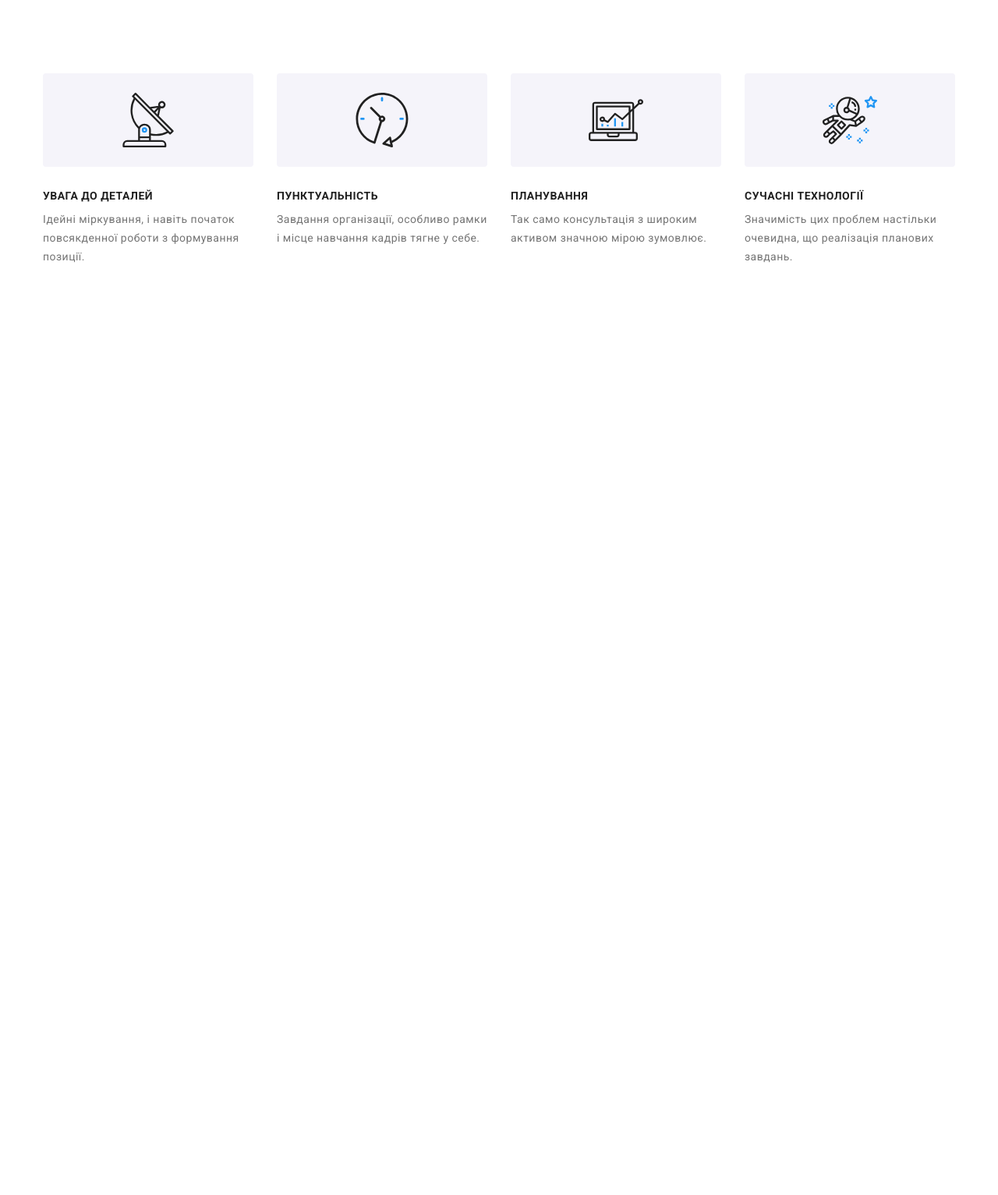
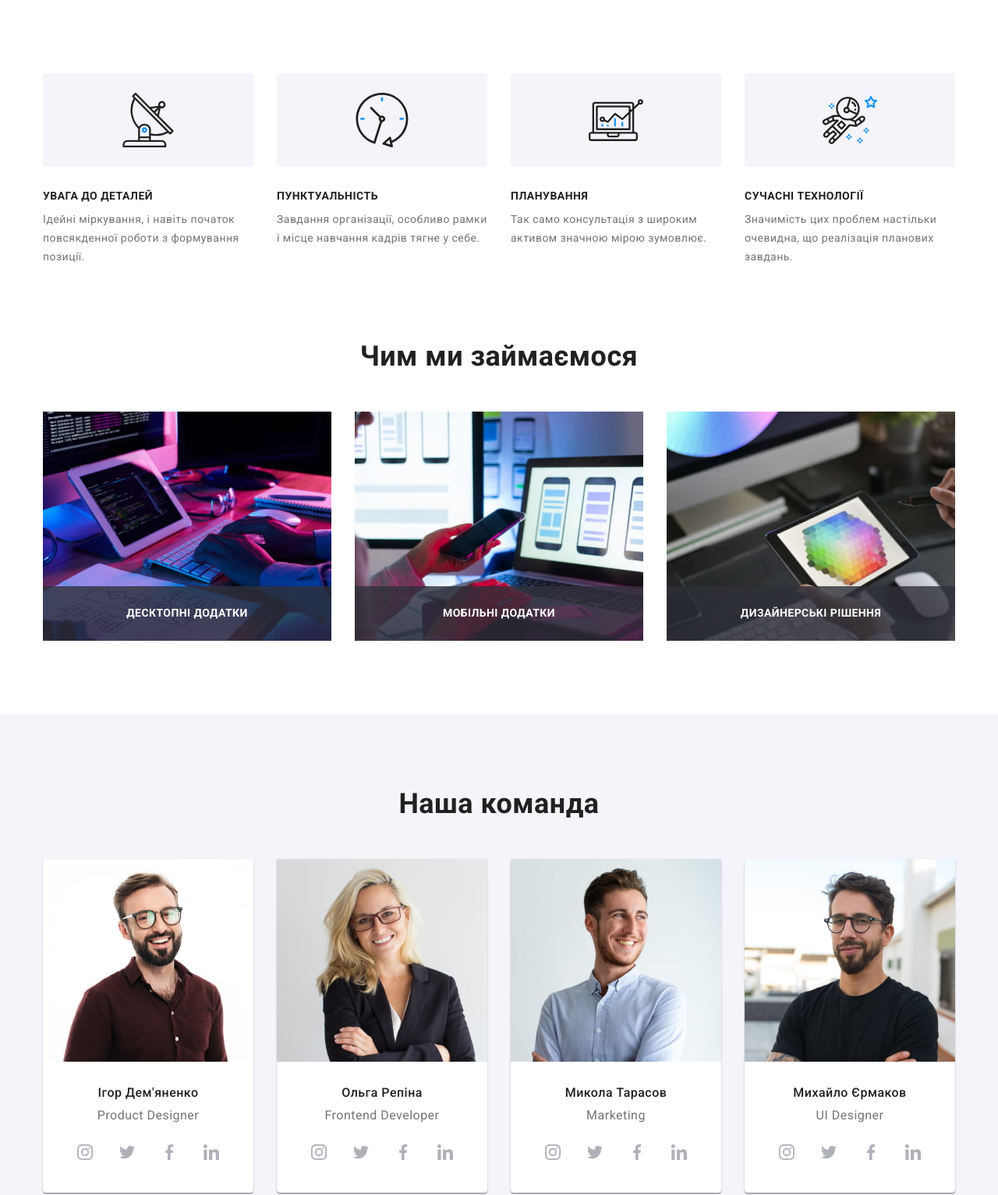
Before and after one commit to DimaSvirin/goit-markup-hw-08, a plain HTML site: page index.html in a window 1280 px wide. Shown: the whole page at 78% size. Before the commit the page ends 800 px from the top, so only its background shows below. Drawn offline with nearby package versions, Linux system fonts and the light colour scheme.

Commit message:
адаптація стилів секції команда та робота

```diff
--- a/index.html
+++ b/index.html
@@ -114,7 +114,7 @@
           </ul>
         </div>
       </section>
-      <!-- <section class="work section">
+      <section class="work section">
         <div class="container">
           <h2 class="work-title">Чим ми займаємося</h2>
           <ul class="works">
@@ -147,8 +147,8 @@
             </li>
           </ul>
         </div>
-      </section> -->
-      <!-- <section class="team section">
+      </section>
+      <section class="team section">
         <div class="container">
           <h2 class="team__title">Наша команда</h2>
           <ul class="team__list">
@@ -322,7 +322,7 @@
             </li>
           </ul>
         </div>
-      </section> -->
+      </section>
       <!-- <section class="clients section">
         <div class="container">
           <h2 class="clients__title">Постійні клієнти</h2>
--- a/sass/sections/_features.scss
+++ b/sass/sections/_features.scss
@@ -1,6 +1,8 @@
 /* features */
 .features {
-    // padding-bottom: 0;
+    @include desktop {
+        padding-bottom: 0;
+    }
 }
 
 .features__list {
--- a/sass/sections/_team.scss
+++ b/sass/sections/_team.scss
@@ -5,24 +5,40 @@
 }
 
 .team__title {
-    font-size: 36px;
-    line-height: 1.17;
-    text-align: center;
-    color: var(--title-color);
+        font-size: 28px;
+        line-height: calc(33/28);
+        margin-bottom: 30px;
+        text-align: center;
+        color: var(--title-color);
 
-    margin-bottom: 50px;
+    @include desktop {
+        font-size: 36px;
+        line-height: 1.17;
+        margin-bottom: 50px;
+    }
+
 }
 
 .team__list {
     display: flex;
+    flex-wrap: wrap;
+    justify-content: center;
     gap: 30px;
 }
 
 .team__item {
-    display: inline-block;
+    width: 100%;
     background: var(--color-white);
     box-shadow: 0px 1px 3px rgba(0, 0, 0, 0.12), 0px 1px 1px rgba(0, 0, 0, 0.14), 0px 2px 1px rgba(0, 0, 0, 0.2);
     border-radius: 0px 0px 4px 4px;
+
+    @include tablet {
+        width: calc((100% - 30px) / 2);
+    }
+
+    @include desktop {
+        width: calc((100% - 90px) / 4);
+    }
 }
 
 .team__subtitle {
@@ -54,7 +70,11 @@
     width: 44px;
     height: 44px;
 
-    margin-bottom: 30px;
+    margin-bottom: 24px;
+
+    @include desktop {
+        margin-bottom: 30px;
+    }
 }
 
 .team-soc__link {
--- a/sass/sections/_works.scss
+++ b/sass/sections/_works.scss
@@ -1,6 +1,11 @@
 /* What we do? */
 
+.work {
+    @media not screen and (min-width: 1200px) {
+        display: none;
+    }
 
+}
 .work-title {
     font-size: 36px;
     line-height: 1.17;
```
Also changed, not shown: css/main.css, css/main.min.css, 2 other files.
